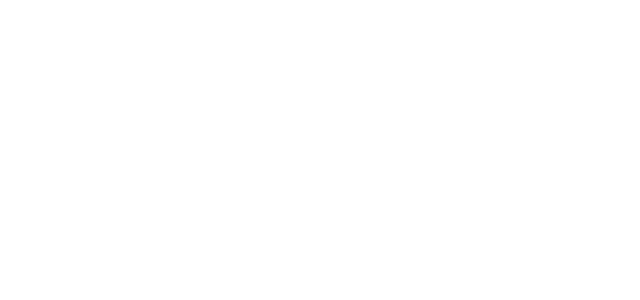
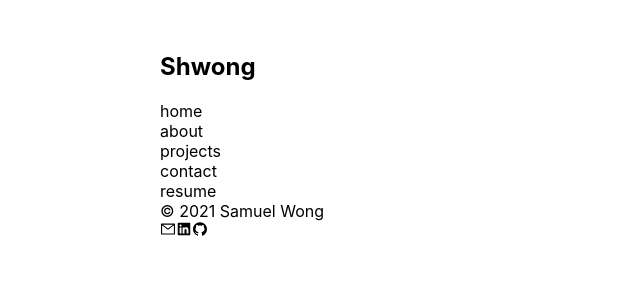
Before and after one commit to Shewng/personal-portfolio, a Next.js app: page / in a window 1280 px wide. Shown: the top 300 px of the page, without its empty margins (0-640 px from the left). Built offline with nearby package versions, Linux system fonts and the light colour scheme.

Commit message:
layout component
to always have header footer on every page. + CSS

```diff
--- /dev/null
+++ b/components/Layout.js
@@ -0,0 +1,14 @@
+import Footer from "./Footer";
+import Navbar from "./Navbar";
+
+const Layout = ({ children }) => {
+  return (
+    <div className="master-container">
+      <Navbar />
+      {children}
+      <Footer />
+    </div>
+  );
+};
+
+export default Layout;
--- a/pages/_app.js
+++ b/pages/_app.js
@@ -1,7 +1,12 @@
-import '../styles/globals.css'
+import "../styles/globals.css";
+import Layout from "../components/Layout";
 
 function MyApp({ Component, pageProps }) {
-  return <Component {...pageProps} />
+  return (
+    <Layout>
+      <Component {...pageProps} />
+    </Layout>
+  );
 }
 
-export default MyApp
+export default MyApp;
--- a/styles/globals.css
+++ b/styles/globals.css
@@ -14,3 +14,18 @@
 * {
   box-sizing: border-box;
 }
+
+.master-container {
+  padding: 2em;
+  max-width: 1024px;
+  margin: 0 auto;
+}
+
+nav {
+  display: flex;
+  flex-direction: column;
+  align-items: flex-start;
+}
+
+nav a {
+}
```
